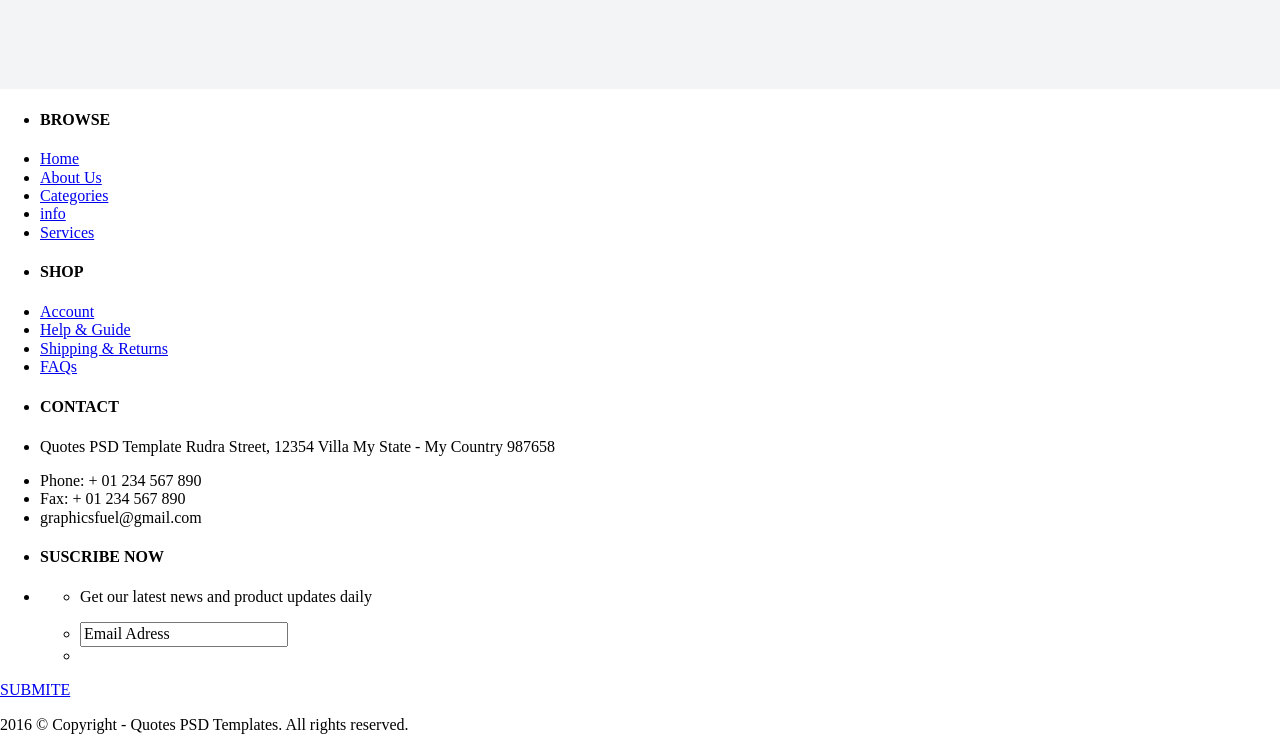
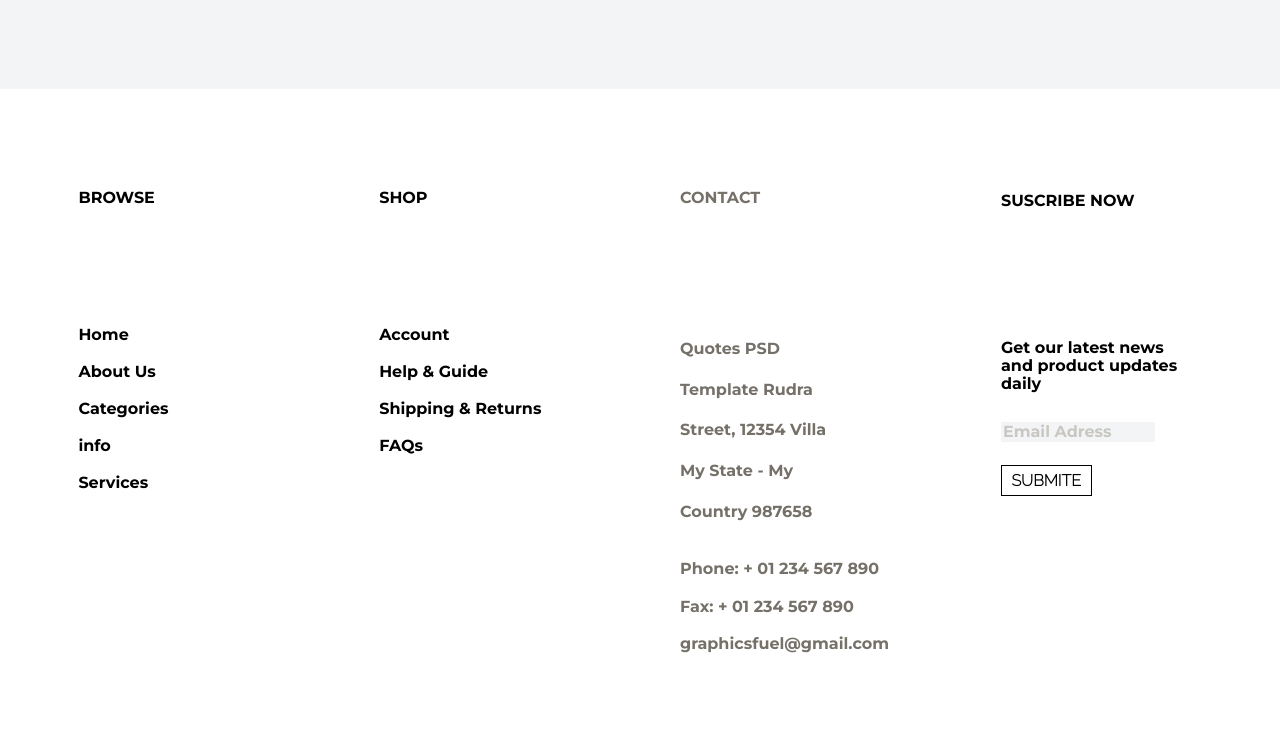
Before and after one commit to jeanToru/ProyectoWebII, a website: page index.html in a window 1280 px wide. Shown: the part 7996-8743 px from the top of the page. Drawn offline with Linux system fonts and the light colour scheme.

Commit message:
Prefooter

```diff
--- a/index.html
+++ b/index.html
@@ -172,20 +172,17 @@
                 <li>
                   <p><label for="enviar">Get our latest news and product updates daily</label></p>
                 </li>
-                <li><input type="text" name="enviar" id="enviar" value="Email Adress"><br></li>
-                <li>
-
+                <li><input type="text" name="enviar" id="enviar" value="Email Adress"><br>
+                  <div class="buttom">
+                    <a href="#">
+                      SUBMITE
+                    </a>
+                  </div>
                 </li>
               </ul>
             </form>
-
           </li>
         </ul>
-      </div>
-      <div class="buttom">
-        <a href="#">
-          SUBMITE
-        </a>
       </div>
     </div>
     <div id="footer">
--- /dev/null
+++ b/sass/partials/_prefooter.scss
@@ -0,0 +1,100 @@
+#prefooter {
+  padding-right: 3%;
+  padding-left: 3%;
+  font-family: $tipografia2;
+  margin-bottom: 5.5%;
+}
+
+#prefooter div {
+  float: left;
+  width: 25%;
+}
+
+#prefooter ul {
+margin-top: 0%;
+}
+
+#prefooter ul li {
+  padding-bottom: 7.188%;
+  font-weight: 400;
+  font-size: 16px;
+}
+
+#prefooter a {
+  text-decoration: none;
+  color: $black;
+}
+
+#prefooter .title1 {
+  padding-top: 30.063%;
+  padding-bottom: 30.063%;
+  font-weight: 700;
+}
+
+#prefooter .title2 {
+  padding-top: 30.063%;
+  padding-bottom: 25.063%;
+  font-weight: 700;
+}
+
+#prefooter #text {
+  padding-right: 40.375%;
+  line-height: 255%;
+  margin-bottom: 3.438%;
+  font-size: 16px;
+  color: $prefooter;
+}
+
+#prefooter div form p {
+  padding-right: 20.375%;
+  margin-bottom: 2.063%;
+}
+
+#contact li {
+  color: $prefooter;
+}
+
+#prefooter #suscri .title2 {
+  padding-top: 27.063%;
+  padding-bottom: 23.063%;
+  margin-left: 20%;
+  font-weight: 700;
+}
+
+#suscri p {
+  color:$black;
+  margin-left: 20%;
+}
+
+#suscri input {
+  width: 50%;
+  background-color: $posters;
+  border: none;
+  color: $input;
+  margin-left: 20%;
+  margin-bottom: 10.125%;
+}
+
+#suscri ul {
+  padding-left: 0%;
+}
+
+#suscri .buttom {
+  margin-left: 20%;
+}
+
+#suscri .buttom a {
+  text-decoration: none;
+  text-align: center;
+  font-family: 'Raleway', sans-serif;
+  font-weight: 700;
+  font-size: 16px;;
+  color: $black;
+  border: solid 1px $black;
+  padding: 6.75% 12.688% 6.75% 12.688%;
+}
+
+#suscri .buttom a:hover {
+  background-color: $black;
+  color: $white;
+}
--- a/sass/partials/_settings.scss
+++ b/sass/partials/_settings.scss
@@ -1,6 +1,10 @@
 .wrapper{
   margin: 0 auto;
   max-width: 1600px;
+}
+
+li{
+  list-style-type: none;
 }
 
 .clearfix::after{
--- a/sass/style.scss
+++ b/sass/style.scss
@@ -4,3 +4,4 @@
 @import "./partials/settings";
 @import "./partials/header";
 @import "./partials/content";
+@import "./partials/prefooter";
```
Also changed, not shown: public/css/style.css.
